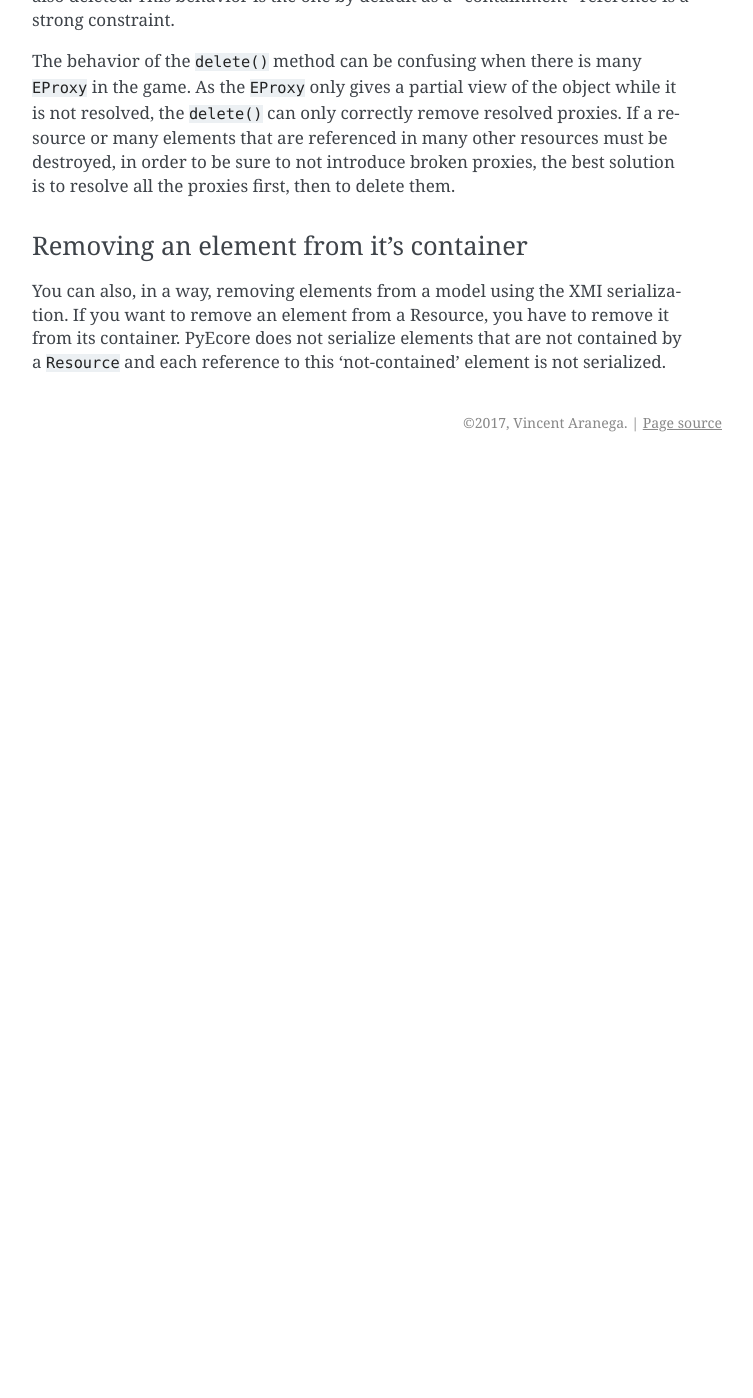
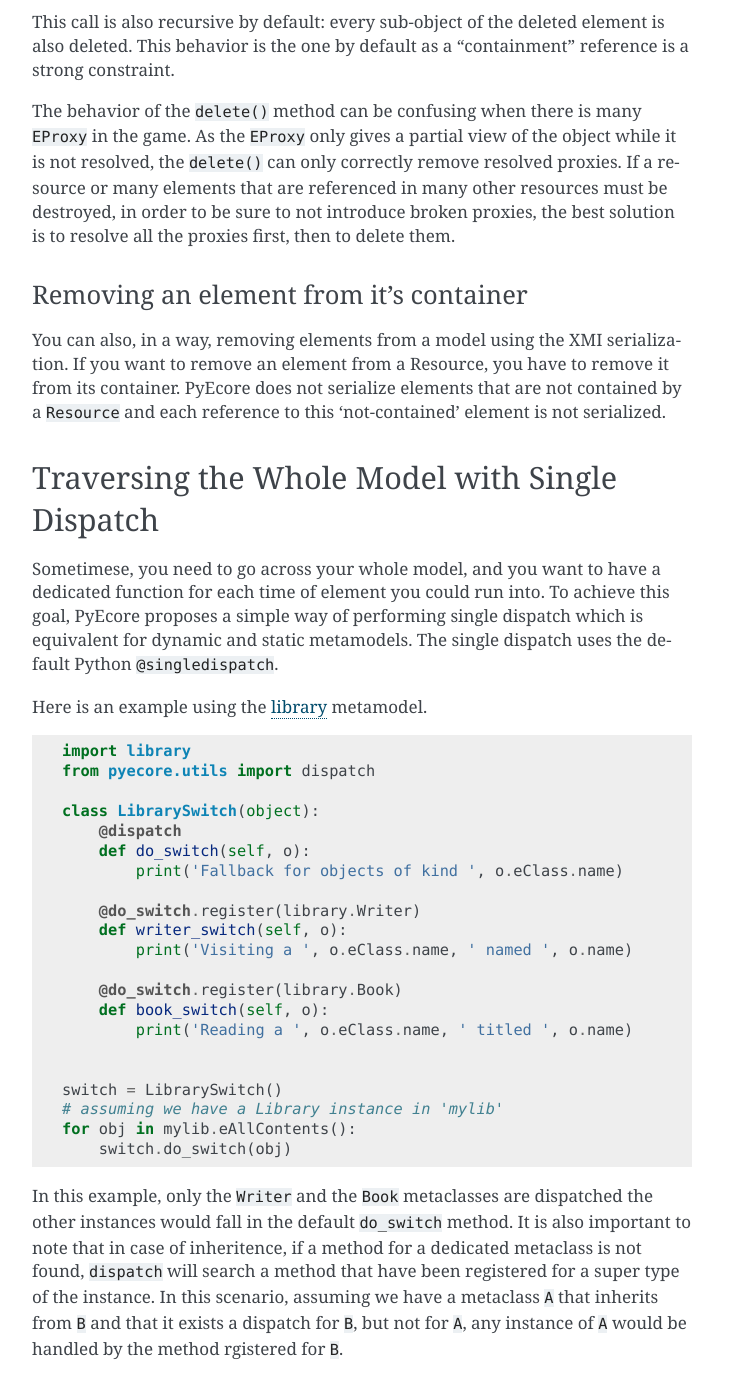
Before and after one commit to pyecore/pyecore, a Sphinx documentation site: the page built from doc/source/user/quickstart.rst, in a window 1280 px wide and 1400 px high, scrolled down 16512 px. Shown: the whole window, without its empty margins (388-1141 px from the left). Built offline with Sphinx 7.4.7, drawn with Linux system fonts in a browser that asks for light colours; comment, search, counter and statistics services are not loaded; before the commit the page ends 16974 px from its top, so only the background shows below that; some of the changed text lies outside the part shown.

Commit message:
Add short documentation about 'dispatch'

```diff
--- a/doc/source/user/quickstart.rst
+++ b/doc/source/user/quickstart.rst
@@ -421,8 +421,9 @@ module.
 
     assert TestMeta.eClass.ePackage is eClass
 
-However, when ``@EMetaclass`` is used, the direct ``super()`` call in
-the ``__init__`` constructor cannot be directly called. Instead,
+However, when ``@EMetaclass`` is used and your freshly created metaclass
+inherits from a non metaclass (see the example below), the direct ``super()``
+call in the ``__init__`` constructor cannot be directly called. Instead,
 ``super(x, self)`` must be called:
 
 .. code-block:: python
@@ -901,3 +902,50 @@ serialization. If you want to remove an element from a Resource, you have to
 remove it from its container. PyEcore does not serialize elements that are not
 contained by a ``Resource`` and each reference to this 'not-contained' element
 is not serialized.
+
+
+Traversing the Whole Model with Single Dispatch
+-----------------------------------------------
+
+Sometimese, you need to go across your whole model, and you want to have a
+dedicated function for each time of element you could run into. To achieve
+this goal, PyEcore proposes a simple way of performing single dispatch which
+is equivalent for dynamic and static metamodels. The single dispatch uses
+the default Python ``@singledispatch``.
+
+Here is an example using the `library <https://upload.wikimedia.org/wikipedia/commons/thumb/9/92/EMF_based_meta-model.png/800px-EMF_based_meta-model.png>`_
+metamodel.
+
+.. code-block:: python
+
+    import library
+    from pyecore.utils import dispatch
+
+    class LibrarySwitch(object):
+        @dispatch
+        def do_switch(self, o):
+            print('Fallback for objects of kind ', o.eClass.name)
+
+        @do_switch.register(library.Writer)
+        def writer_switch(self, o):
+            print('Visiting a ', o.eClass.name, ' named ', o.name)
+
+        @do_switch.register(library.Book)
+        def book_switch(self, o):
+            print('Reading a ', o.eClass.name, ' titled ', o.name)
+
+
+    switch = LibrarySwitch()
+    # assuming we have a Library instance in 'mylib'
+    for obj in mylib.eAllContents():
+        switch.do_switch(obj)
+
+
+In this example, only the ``Writer`` and the ``Book`` metaclasses are dispatched
+the other instances would fall in the default ``do_switch`` method. It is also
+important to note that in case of inheritence, if a method for a dedicated
+metaclass is not found, ``dispatch`` will search a method that have been
+registered for a super type of the instance. In this scenario, assuming we have
+a metaclass ``A`` that inherits from ``B`` and that it exists a dispatch for
+``B``, but not for ``A``, any instance of ``A`` would be handled by the  method
+rgistered for ``B``.
```
Also changed, not shown: CHANGELOG.rst (+16 -0 lines), 3 other files.
